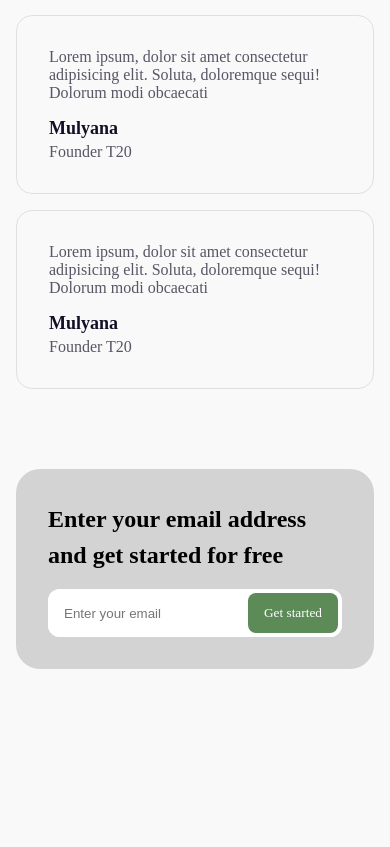
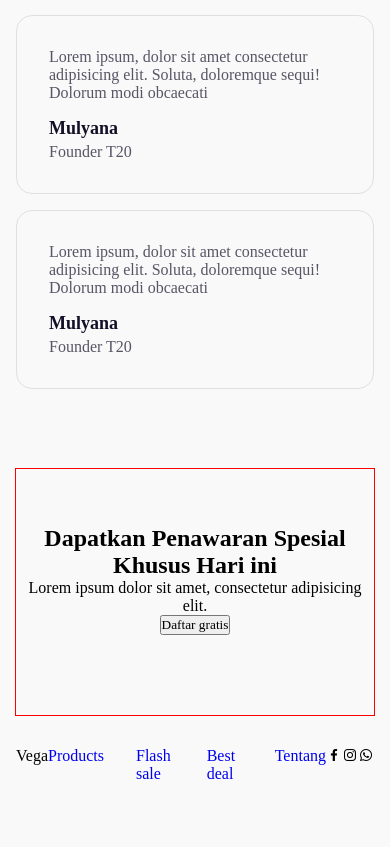
Before and after one commit to mulyant20/vega-html, a plain HTML site: page index.html in a window 390 px wide. Shown: the part 4203-5050 px from the top of the page. Before the commit the page ends 4912 px from the top, so only its background shows below. Drawn offline with nearby package versions, Linux system fonts and the light colour scheme; a web font is replaced by a local one.

Commit message:
feat: update

```diff
--- a/assets/css/responsive.css
+++ b/assets/css/responsive.css
@@ -145,22 +145,4 @@
     flex-direction: column;
     gap: 1rem;
   }
-
-  .banner {
-    padding: 0 1rem 40px;
-  }
-
-  .banner .container {
-    padding: 2rem;
-  }
-
-  .banner h2 {
-    font-size: 24px;
-    line-height: 150%;
-    margin-bottom: 1rem;
-  }
-
-  .banner-textfield {
-    width: 100%;
-  }
 }
--- a/assets/css/style.css
+++ b/assets/css/style.css
@@ -1,11 +1,11 @@
-@import url('https://fonts.googleapis.com/css2?family=EB+Garamond:wght@400;500&family=Source+Serif+Pro:wght@400;600&display=swap');
+@import url("https://fonts.googleapis.com/css2?family=EB+Garamond:wght@400;500&family=Source+Serif+Pro:wght@400;600&display=swap");
 
 :root {
   --text-dark: #130f26;
   --text-light: #585565;
   --primary: #5c8b58;
-  --font-family-primary: 'EB Garamond', serif;
-  --font-family-secondary: 'Source Serif Pro', serif;
+  --font-family-primary: "EB Garamond", serif;
+  --font-family-secondary: "Source Serif Pro", serif;
 }
 
 * {
@@ -27,7 +27,8 @@ body {
   height: 100%;
 }
 
-body, button {
+body,
+button {
   font-family: var(--font-family-secondary);
 }
 
@@ -488,51 +489,23 @@ body, button {
   margin-bottom: 4px;
 }
 
-.banner {
-  padding: 80px 0;
+.footer-top {
+  text-align: center;
+  outline: 1px solid red;
+  padding: 56px 0 80px;
 }
 
-.banner .container {
-  padding: 64px 48px;
-  background-color: #d4d3d3;
-  border-radius: 24px;
+.footer-below,
+.footer-links,
+.footer-social {
+  display: flex;
 }
 
-.banner h2 {
-  max-width: 24ch;
-  line-height: 120%;
-  font-size: 32px;
-  margin-bottom: 2rem;
+.footer-below {
+  justify-content: space-between;
+  padding: 2rem 0 4rem;
 }
 
-.banner-textfield {
-  position: relative;
-  width: 300px;
-  height: 48px;
-  background-color: #fff;
-  border-radius: 12px;
+.footer-links {
+  gap: 2rem;
 }
-
-.banner-textfield input {
-  width: 100%;
-  height: 100%;
-  border-radius: 12px;
-  outline: none;
-  border: none;
-  padding: 8px 1rem;
-}
-
-.banner-btn {
-  height: calc(100% - 8px);
-  padding: 0 1rem;
-  border-radius: 8px;
-  position: absolute;
-  right: 4px;
-  top: 50%;
-  transform: translateY(-50%);
-  border: none;
-  outline: none;
-  background-color: var(--primary);
-  color: #fff;
-  cursor: pointer;
-}
--- a/index.html
+++ b/index.html
@@ -5,6 +5,10 @@
     <meta http-equiv="X-UA-Compatible" content="IE=edge" />
     <meta name="viewport" content="width=device-width, initial-scale=1.0" />
     <title>Beranda</title>
+    <link
+      href="https://unpkg.com/boxicons@2.1.2/css/boxicons.min.css"
+      rel="stylesheet"
+    />
     <link
       href="https://unpkg.com/boxicons@2.1.2/css/boxicons.min.css"
       rel="stylesheet"
@@ -28,9 +32,6 @@
           </li>
           <li>
             <a href="#">Tentang</a>
-          </li>
-          <li>
-            <a href="#">Kontak</a>
           </li>
         </ul>
         <div class="nav-btn-wrapper">
@@ -209,7 +210,10 @@
         <div class="testimonial-wrapper">
           <!-- testimonial 1 -->
           <div class="testimonial-card">
-            <p>Lorem ipsum, dolor sit amet consectetur adipisicing elit. Soluta, doloremque sequi! Dolorum modi obcaecati</p>
+            <p>
+              Lorem ipsum, dolor sit amet consectetur adipisicing elit. Soluta,
+              doloremque sequi! Dolorum modi obcaecati
+            </p>
             <div class="testimonial-user">
               <p>Mulyana</p>
               <p>Founder T20</p>
@@ -217,7 +221,10 @@
           </div>
           <!-- testimonial 1 -->
           <div class="testimonial-card">
-            <p>Lorem ipsum, dolor sit amet consectetur adipisicing elit. Soluta, doloremque sequi! Dolorum modi obcaecati</p>
+            <p>
+              Lorem ipsum, dolor sit amet consectetur adipisicing elit. Soluta,
+              doloremque sequi! Dolorum modi obcaecati
+            </p>
             <div class="testimonial-user">
               <p>Mulyana</p>
               <p>Founder T20</p>
@@ -225,7 +232,10 @@
           </div>
           <!-- testimonial 1 -->
           <div class="testimonial-card">
-            <p>Lorem ipsum, dolor sit amet consectetur adipisicing elit. Soluta, doloremque sequi! Dolorum modi obcaecati</p>
+            <p>
+              Lorem ipsum, dolor sit amet consectetur adipisicing elit. Soluta,
+              doloremque sequi! Dolorum modi obcaecati
+            </p>
             <div class="testimonial-user">
               <p>Mulyana</p>
               <p>Founder T20</p>
@@ -235,20 +245,34 @@
       </div>
     </section>
 
-    <div class="banner">
+    <footer>
       <div class="container">
-        <div>
-          <h2>Enter your email address and get started for free</h2>
-          <div class="banner-textfield">
-            <input type="text" id="email" placeholder="Enter your email">
-            <button class="banner-btn">Get started</button>
+        <div class="footer-top">
+          <h2>Dapatkan Penawaran Spesial Khusus Hari ini</h2>
+          <p>Lorem ipsum dolor sit amet, consectetur adipisicing elit.</p>
+          <button class="btn-footer">Daftar gratis</button>
+        </div>
+        <div class="footer-below">
+          <div class="footer-brand">Vega</div>
+          <div class="footer-links">
+            <a href="#">Products</a>
+            <a href="#">Flash sale</a>
+            <a href="#">Best deal</a>
+            <a href="#">Tentang</a>
+          </div>
+          <div class="footer-social">
+            <div>
+              <i class="bx bxl-facebook"></i>
+            </div>
+            <div>
+              <i class="bx bxl-instagram"></i>
+            </div>
+            <div>
+              <i class="bx bxl-whatsapp"></i>
+            </div>
           </div>
         </div>
       </div>
-    </div>
-
-    <footer>
-
     </footer>
   </body>
 </html>
```
